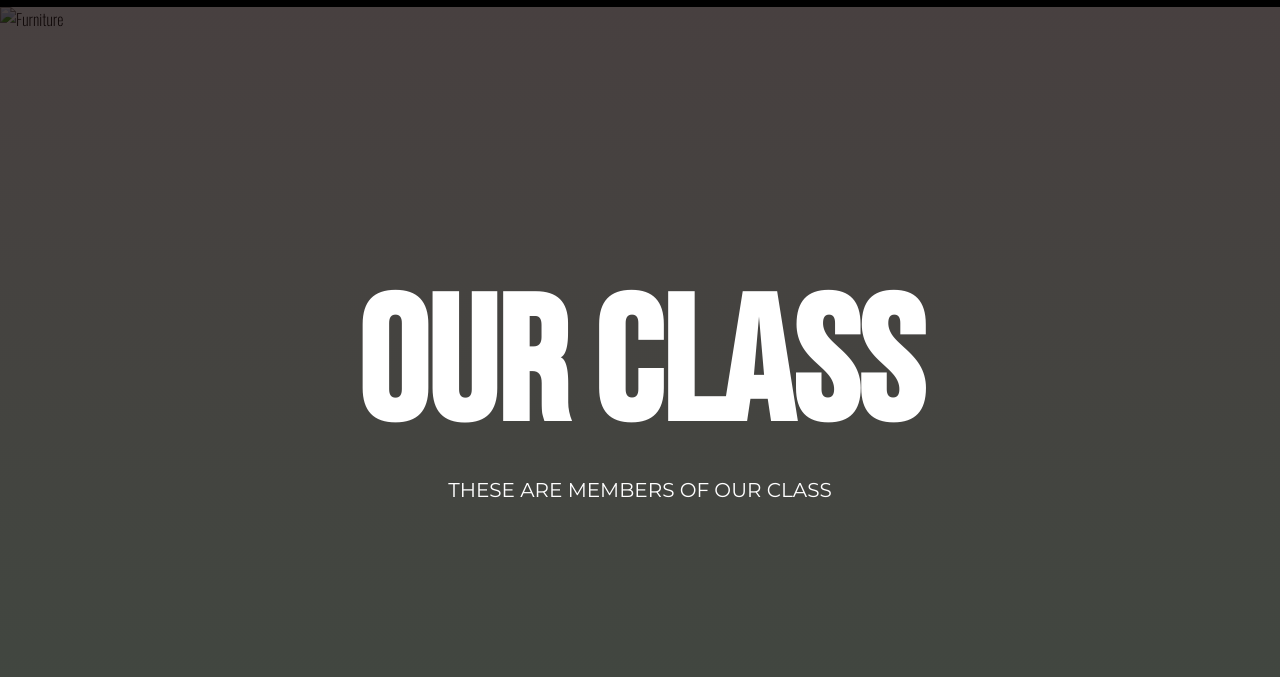
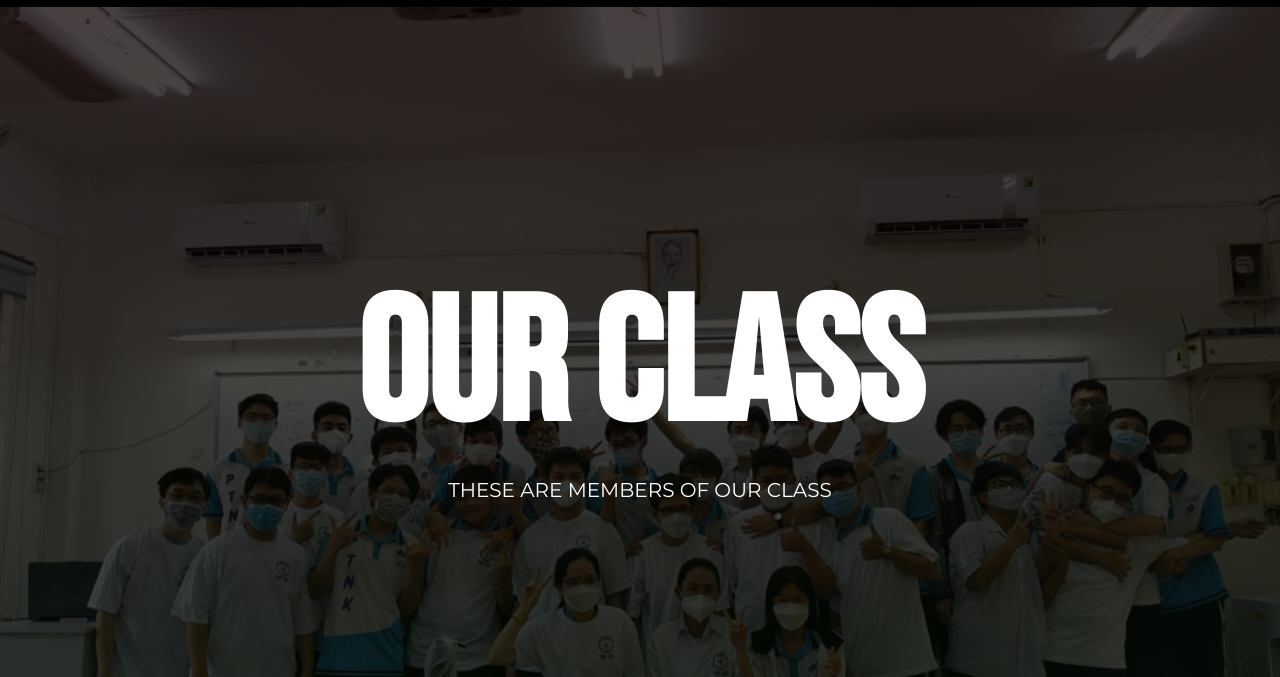
Before and after one commit to PTNK-Toan-2023/ptnk-toan-2023.github.io, a plain HTML site: page members.html in a window 1280 px wide. Shown: the part 123-800 px from the top of the page. Drawn offline with nearby package versions, Linux system fonts and the light colour scheme; files whose address does not match are found by name; a web font is replaced by a local one.

Commit message:
Update members.html

```diff
--- a/members.html
+++ b/members.html
@@ -24,7 +24,7 @@
     <div id="navbar"></div>
     <div class="home">
         <div class="backgroundcover"></div>
-        <img src="img/background.png" class="parallax" alt="Furniture">
+        <img src="lopbg.jpg" class="parallax" alt="Furniture">
         <div class="title">
             <h1>Our class</h1>
             <p>THESE ARE MEMBERS OF OUR CLASS</p>
```
